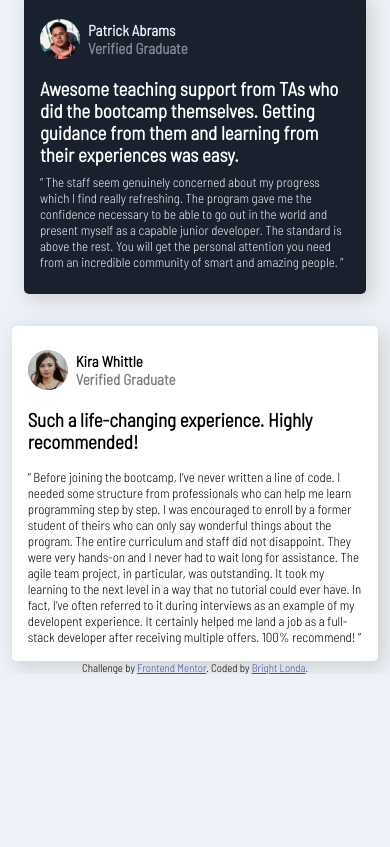
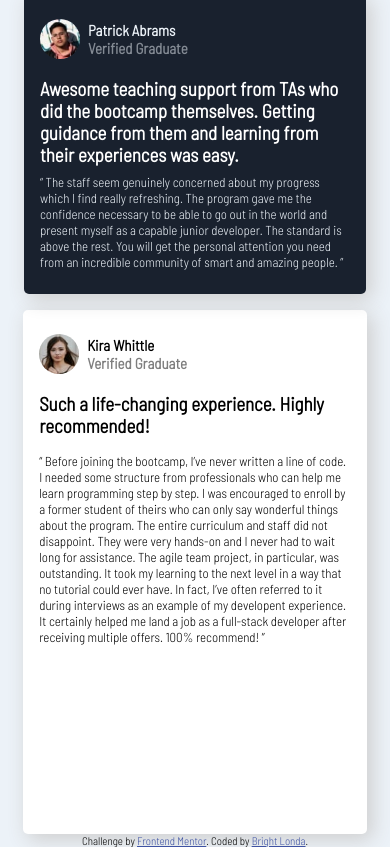
Before and after one commit to cozyCodr/fem-testimonials, a plain HTML site: page index.html in a window 390 px wide. Shown: the part 835-1682 px from the top of the page. Before the commit the page ends 1509 px from the top, so only its background shows below. Drawn offline with Linux system fonts and the light colour scheme.

Commit message:
Update index.css

```diff
--- a/index.css
+++ b/index.css
@@ -234,9 +234,10 @@
     }
 
     #kira {
-        width: 92%;
-        min-height: auto;
+        width: 85%;
         margin-left: 0;
+        margin-right: 0;
+        margin: auto;
     }
 
     #kira .header {
```
